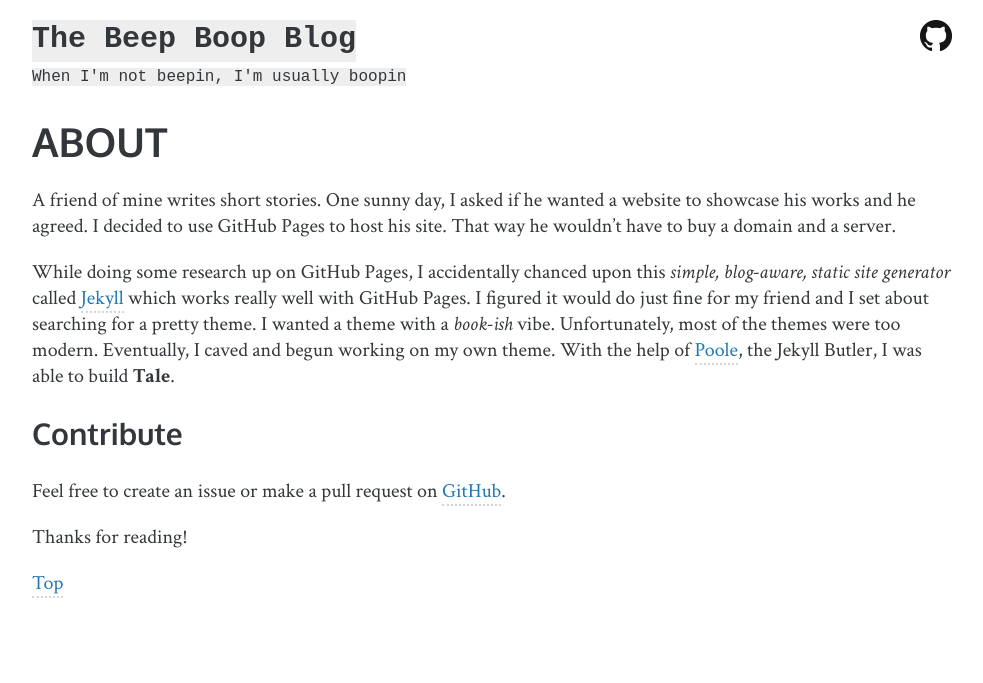
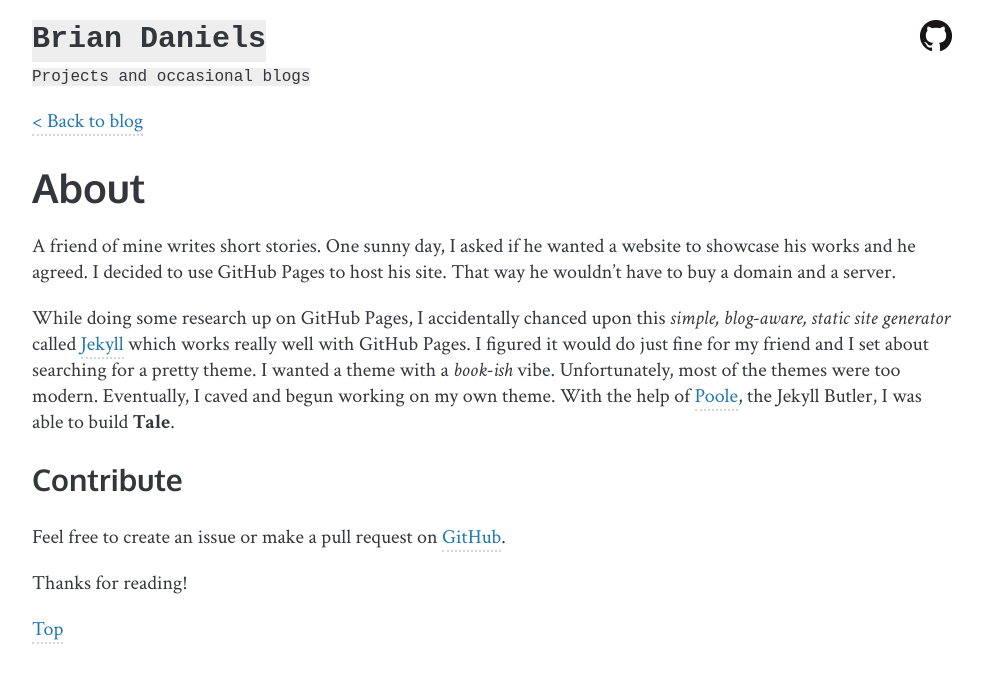
Before and after one commit to bridadan/bridadan.github.io, a Jekyll site: the page built from about.md, in a window 1280 px wide. Shown: the top 683 px of the page, without its empty margins (148-1131 px from the left). Built offline with Jekyll 4.4.1, drawn with Linux system fonts in a browser that asks for light colours.

Commit message:
Moving blog to /blog

```diff
--- a/Gemfile
+++ b/Gemfile
@@ -1,6 +1,6 @@
 source "https://rubygems.org"
 
-gem 'jekyll'
+gem 'github-pages', group: :jekyll_plugins
 
 group :jekyll_plugins do
     gem 'jekyll-paginate'
--- a/_config.yml
+++ b/_config.yml
@@ -1,4 +1,5 @@
-title: The Beep Boop Blog
+title: Brian Daniels
+site_caption: "Projects and occasional blogs"
 email: test@test.com
 description: "Projects and occasional blogs by Brian Daniels"
 baseurl: ""
@@ -18,7 +19,7 @@
     style: compressed
 
 # Permalinks
-permalink: /:year-:month-:day/:title
+paginate_path: blog/:year-:month-:day/:title
 paginate: 10
 
 # Exclude from processing.
--- a/_includes/head.html
+++ b/_includes/head.html
@@ -6,7 +6,7 @@
     {% if page.title == "Home" %}
       {{ site.title }}
     {% else %}
-      {{ page.title }} &middot; {{ site.title }}
+      {{ page.title }} | {{ site.title }}
     {% endif %}
   </title>
 
--- a/_layouts/default.html
+++ b/_layouts/default.html
@@ -11,7 +11,7 @@
 						<a href="{{ site.baseurl }}/">
 							<h2 class="mono">{{ site.title }}</h2>
 						</a>
-						<small class="mono">When I'm not beepin, I'm usually boopin</small>
+						<small class="mono">{{ site.site_caption }}</small>
 					</div>
 
 					<div class="links">
--- a/_layouts/post.html
+++ b/_layouts/post.html
@@ -1,6 +1,10 @@
 ---
 layout: default
 ---
+
+<p>
+<a href="/">&lt; Back to blog</a>
+</p>
 
 <div class="post">
   <h1 class="post-title">{{ page.title }}</h1>
--- a/assets/styles.scss
+++ b/assets/styles.scss
@@ -74,7 +74,6 @@
 }
 
 .catalogue-title, .post-title {
-    text-transform: uppercase;
     margin-bottom: 0.2em;
 }
 
--- /dev/null
+++ b/blog/index.html
@@ -0,0 +1,4 @@
+---
+layout: blog
+title: Blog
+---
--- a/index.html
+++ /dev/null
@@ -1,4 +0,0 @@
----
-layout: home
-title: Home
----
```
Also changed, not shown: _layouts/blog.html (added, +36 -0 lines), _layouts/home.html (+2 -31 lines), index.md (added, +10 -0 lines).
